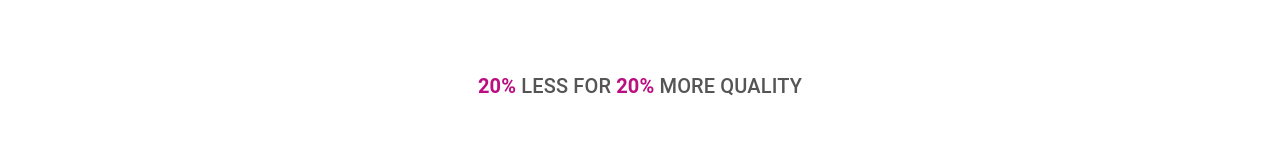
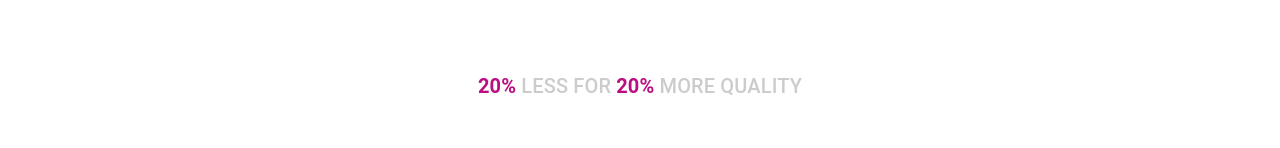
Before and after one commit to eldivuniqi/mtn, a Next.js app: page /contact in a window 1280 px wide. Shown: the part 160-308 px from the top of the page. Built offline with nearby package versions, Linux system fonts and the light colour scheme; no server answers.

Commit message:
dark theme fix

```diff
--- a/src/app/contact/page.tsx
+++ b/src/app/contact/page.tsx
@@ -205,7 +205,7 @@ export default function ContactPage() {
         <Typography
           variant="h6"
           sx={{
-            color: theme.palette.mode === 'dark' ? '#ccc' : '#555',
+            color: '#ccc',
             maxWidth: 600,
             mx: 'auto',
           }}
@@ -236,13 +236,11 @@ export default function ContactPage() {
             display: 'flex',
             flexDirection: 'column',
             gap: 3,
-            backgroundColor:
-              theme.palette.mode === 'dark' ? '#1a1a1a' : '#f9f9f9',
+            backgroundColor: 'white',
             p: 4,
             borderRadius: 2,
             border: '1px solid',
-            borderColor:
-              theme.palette.mode === 'dark' ? '#333' : 'rgba(0, 0, 0, 0.1)',
+            borderColor: '#333',
           }}
         >
           <Typography variant="h6" sx={{ fontWeight: 600, color: '#BB0E80' }}>
```
Also changed, not shown: 1 other file (tests, documents, lock files or other folders).
